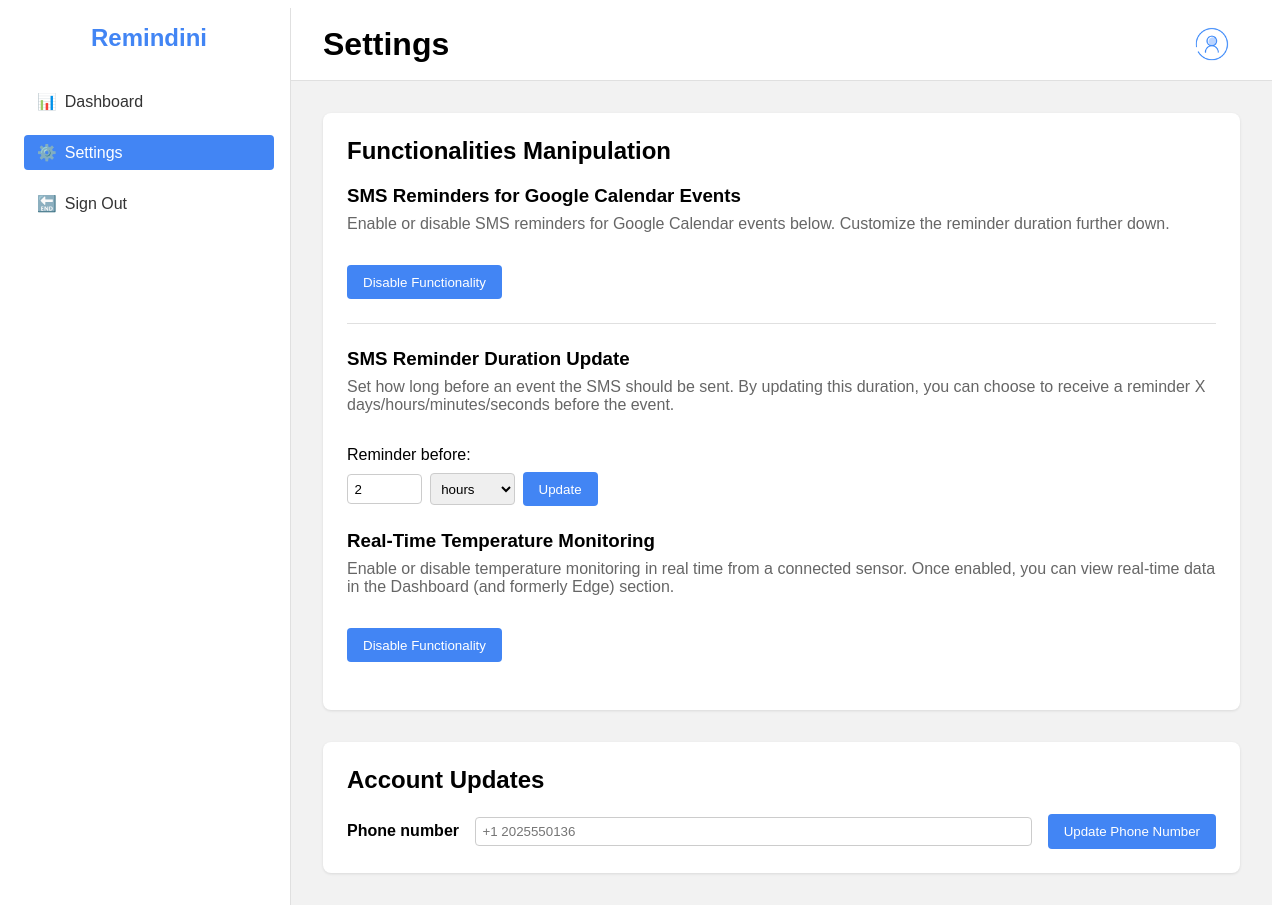
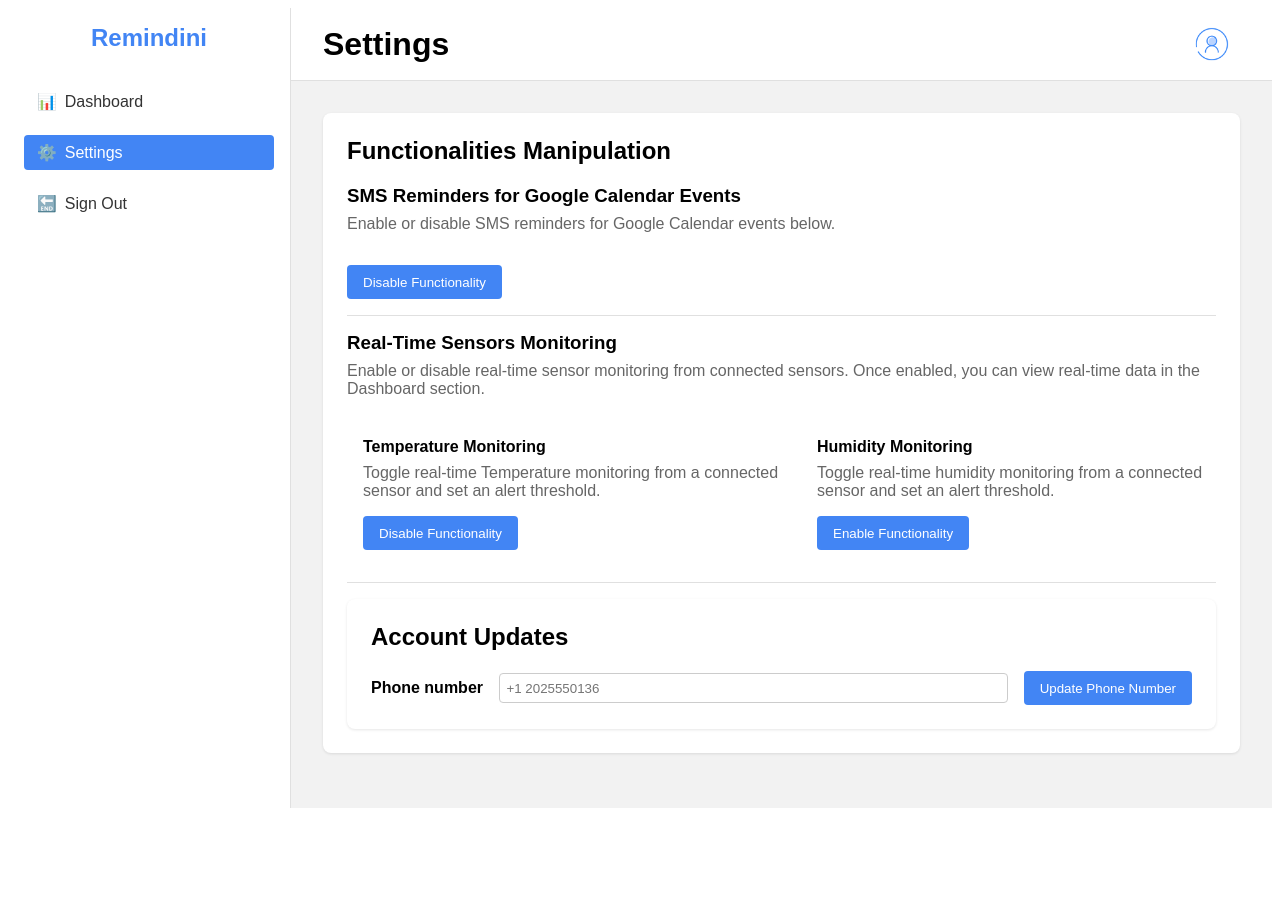
Before and after one commit to Imeneallouche/Remindini, a Flask app: template client/templates/settings.html in a window 1280 px wide. After the commit the page ends 808 px from the top, so only its background shows below. Run offline with Flask 3, Linux system fonts and the light colour scheme; the template is opened without the code that fills it, so the values that code supplies are empty.

Commit message:
settings updated

```diff
--- a/client/static/css/settings.css
+++ b/client/static/css/settings.css
@@ -97,7 +97,7 @@
   flex: 1;
   display: flex;
   flex-direction: column;
-  gap: 2rem;
+  gap: 1.5rem;
 }
 
 /* Functionalities Manipulation */
@@ -115,7 +115,9 @@
 }
 
 .functionality-item {
-  margin-bottom: 1.5rem;
+  margin-bottom: 1rem;
+  border-bottom: 1px solid #e0e0e0;
+  padding-bottom: 1rem;
 }
 
 .functionality-item h3 {
@@ -142,14 +144,9 @@
 
 /* SMS Reminder Duration Update */
 .reminder-duration-item {
-  border-top: 1px solid #e0e0e0;
+  display: none;
   padding-top: 1rem;
-}
-
-.reminder-duration-form {
-  display: flex;
-  flex-direction: column;
-  gap: 0.5rem;
+  margin-top: 0rem;
 }
 
 .duration-inputs {
@@ -171,6 +168,35 @@
   border-radius: 4px;
 }
 
+/* Threshold Settings for Temperature and Humidity */
+.threshold-settings-item {
+  display: none;
+  padding-top: 0.5rem;
+  margin-top: 0rem;
+}
+
+.threshold-settings-form {
+  margin-top: 0.5rem;
+}
+
+.threshold-inputs {
+  display: flex;
+  align-items: center;
+  gap: 0.5rem;
+  margin-top: 0.5rem;
+}
+
+.threshold-inputs input[type="number"] {
+  width: 60px;
+  padding: 0.4rem;
+  border: 1px solid #ccc;
+  border-radius: 4px;
+}
+
+.unit-label {
+  color: #666;
+}
+
 .btn-update {
   background-color: #4285f4;
   color: #fff;
@@ -182,6 +208,28 @@
 
 .btn-update:hover {
   background-color: #3071e8;
+}
+
+/* Sensor items within functionality item */
+.sensor-item {
+  margin-left: 1rem;
+  margin-bottom: 0rem;
+  padding-bottom: 1rem;
+}
+
+.sensor-item:last-child {
+  border-bottom: none;
+  margin-bottom: 0;
+  padding-bottom: 0;
+}
+
+.sensor-item h4 {
+  margin: 0.5rem 0;
+}
+
+.sensor-item p {
+  margin: 0.5rem 0 1rem;
+  color: #666;
 }
 
 /* Account Updates */
--- a/client/static/js/settings.js
+++ b/client/static/js/settings.js
@@ -6,21 +6,35 @@ const SERVER_URL = "http://<RASPBERRY_PI_IP>:5000";
 // DOM elements
 const smsToggleBtn = document.getElementById("smsToggleBtn");
 const tempToggleBtn = document.getElementById("tempToggleBtn");
+const humidityToggleBtn = document.getElementById("humidityToggleBtn");
 const phoneNumberInput = document.getElementById("phoneNumber");
 const updatePhoneBtn = document.getElementById("updatePhoneBtn");
 
+const reminderDurationItem = document.querySelector(".reminder-duration-item");
 const reminderValueInput = document.getElementById("reminderValue");
 const reminderUnitSelect = document.getElementById("reminderUnit");
 const updateReminderBtn = document.getElementById("updateReminderBtn");
+
+// Threshold setting elements
+const tempThresholdSettings = document.getElementById("tempThresholdSettings");
+const tempThresholdValue = document.getElementById("tempThresholdValue");
+const updateTempThresholdBtn = document.getElementById("updateTempThresholdBtn");
+
+const humidityThresholdSettings = document.getElementById("humidityThresholdSettings");
+const humidityThresholdValue = document.getElementById("humidityThresholdValue");
+const updateHumidityThresholdBtn = document.getElementById("updateHumidityThresholdBtn");
 
 const signOutBtn = document.getElementById("signOutBtn");
 
 // State variables
 let smsEnabled = false;
 let tempEnabled = false;
+let humidityEnabled = false;
 let currentPhoneNumber = "";
 let currentReminderValue = 2;
 let currentReminderUnit = "hours";
+let currentTempThreshold = 25;
+let currentHumidityThreshold = 60;
 
 document.addEventListener("DOMContentLoaded", () => {
   // 1. Fetch current settings from server
@@ -29,14 +43,19 @@ document.addEventListener("DOMContentLoaded", () => {
   // 2. Set up event listeners
   smsToggleBtn.addEventListener("click", toggleSmsReminders);
   tempToggleBtn.addEventListener("click", toggleRealTimeTemp);
+  humidityToggleBtn.addEventListener("click", toggleRealTimeHumidity);
   updatePhoneBtn.addEventListener("click", updatePhoneNumber);
   updateReminderBtn.addEventListener("click", updateReminderDuration);
+  updateTempThresholdBtn.addEventListener("click", updateTempThreshold);
+  updateHumidityThresholdBtn.addEventListener("click", updateHumidityThreshold);
 
   // Optional: sign out logic
+  if (signOutBtn) {
     signOutBtn.addEventListener("click", () => {
       // For example, call a logout endpoint or clear session
       window.location.href = "signin.html";
     });
+  }
 });
 
 /**
@@ -53,30 +72,39 @@ async function fetchSettings() {
     // {
     //   smsRemindersEnabled: true,
     //   realTimeTempEnabled: false,
+    //   realTimeHumidityEnabled: false,
     //   phoneNumber: "+1 2025550136",
     //   reminderValue: 2,
-    //   reminderUnit: "hours"
+    //   reminderUnit: "hours",
+    //   tempThreshold: 25,
+    //   humidityThreshold: 60
     // }
 
     smsEnabled = data.smsRemindersEnabled;
     tempEnabled = data.realTimeTempEnabled;
+    humidityEnabled = data.realTimeHumidityEnabled || false;
     currentPhoneNumber = data.phoneNumber || "+1 2025550136";
     currentReminderValue = data.reminderValue || 2;
     currentReminderUnit = data.reminderUnit || "hours";
+    currentTempThreshold = data.tempThreshold || 25;
+    currentHumidityThreshold = data.humidityThreshold || 60;
 
     // Update UI
-    smsToggleBtn.textContent = smsEnabled
-      ? "Disable Functionality"
-      : "Enable Functionality";
+    updateSmsToggleButton();
+    toggleReminderDurationVisibility();
 
-    tempToggleBtn.textContent = tempEnabled
-      ? "Disable Functionality"
-      : "Enable Functionality";
+    updateTempToggleButton();
+    toggleTempThresholdVisibility();
+
+    updateHumidityToggleButton();
+    toggleHumidityThresholdVisibility();
 
     phoneNumberInput.placeholder = currentPhoneNumber;
 
     reminderValueInput.value = currentReminderValue;
     reminderUnitSelect.value = currentReminderUnit;
+    tempThresholdValue.value = currentTempThreshold;
+    humidityThresholdValue.value = currentHumidityThreshold;
   } catch (error) {
     console.error(error);
   }
@@ -99,12 +127,32 @@ async function toggleSmsReminders() {
     const data = await response.json();
     smsEnabled = data.smsRemindersEnabled;
 
+    updateSmsToggleButton();
+    toggleReminderDurationVisibility();
+  } catch (error) {
+    console.error(error);
+    alert("Failed to toggle SMS reminders. Please try again.");
+  }
+}
+
+/**
+ * Update the SMS toggle button text and reminder duration visibility
+ */
+function updateSmsToggleButton() {
   smsToggleBtn.textContent = smsEnabled
     ? "Disable Functionality"
     : "Enable Functionality";
-  } catch (error) {
-    console.error(error);
-    alert("Failed to toggle SMS reminders. Please try again.");
+}
+
+/**
+ * Toggle the visibility of the reminder duration section
+ * based on SMS reminders enabled status
+ */
+function toggleReminderDurationVisibility() {
+  if (smsEnabled) {
+    reminderDurationItem.style.display = 'block';
+  } else {
+    reminderDurationItem.style.display = 'none';
   }
 }
 
@@ -163,12 +211,144 @@ async function toggleRealTimeTemp() {
     const data = await response.json();
     tempEnabled = data.realTimeTempEnabled;
 
+    updateTempToggleButton();
+    toggleTempThresholdVisibility();
+  } catch (error) {
+    console.error(error);
+    alert("Failed to toggle real-time temperature. Please try again.");
+  }
+}
+
+/**
+ * Update the temperature toggle button text
+ */
+function updateTempToggleButton() {
   tempToggleBtn.textContent = tempEnabled
     ? "Disable Functionality"
     : "Enable Functionality";
+}
+
+/**
+ * Toggle the visibility of the temperature threshold section
+ */
+function toggleTempThresholdVisibility() {
+  if (tempEnabled) {
+    tempThresholdSettings.style.display = 'block';
+  } else {
+    tempThresholdSettings.style.display = 'none';
+  }
+}
+
+/**
+ * Update the Temperature Threshold
+ */
+async function updateTempThreshold() {
+  const value = parseInt(tempThresholdValue.value, 10);
+
+  if (isNaN(value)) {
+    alert("Please enter a valid temperature threshold.");
+    return;
+  }
+
+  try {
+    const response = await fetch(
+      `${SERVER_URL}/api/settings/temp-threshold`,
+      {
+        method: "POST",
+        headers: { "Content-Type": "application/json" },
+        body: JSON.stringify({ threshold: value }),
+      }
+    );
+    if (!response.ok) {
+      throw new Error(`Error updating temperature threshold: ${response.status}`);
+    }
+    const data = await response.json();
+    alert(data.message || "Temperature threshold updated successfully.");
+
+    currentTempThreshold = data.tempThreshold;
+    tempThresholdValue.value = currentTempThreshold;
   } catch (error) {
     console.error(error);
-    alert("Failed to toggle real-time temperature. Please try again.");
+    alert("Failed to update temperature threshold. Please try again.");
+  }
+}
+
+/**
+ * Toggle Real-Time Humidity Monitoring
+ */
+async function toggleRealTimeHumidity() {
+  const newStatus = !humidityEnabled;
+  try {
+    const response = await fetch(`${SERVER_URL}/api/settings/real-time-humidity`, {
+      method: "POST",
+      headers: { "Content-Type": "application/json" },
+      body: JSON.stringify({ enabled: newStatus }),
+    });
+    if (!response.ok) {
+      throw new Error(`Error toggling real-time humidity: ${response.status}`);
+    }
+    const data = await response.json();
+    humidityEnabled = data.realTimeHumidityEnabled;
+
+    updateHumidityToggleButton();
+    toggleHumidityThresholdVisibility();
+  } catch (error) {
+    console.error(error);
+    alert("Failed to toggle real-time humidity. Please try again.");
+  }
+}
+
+/**
+ * Update the humidity toggle button text
+ */
+function updateHumidityToggleButton() {
+  humidityToggleBtn.textContent = humidityEnabled
+    ? "Disable Functionality"
+    : "Enable Functionality";
+}
+
+/**
+ * Toggle the visibility of the humidity threshold section
+ */
+function toggleHumidityThresholdVisibility() {
+  if (humidityEnabled) {
+    humidityThresholdSettings.style.display = 'block';
+  } else {
+    humidityThresholdSettings.style.display = 'none';
+  }
+}
+
+/**
+ * Update the Humidity Threshold
+ */
+async function updateHumidityThreshold() {
+  const value = parseInt(humidityThresholdValue.value, 10);
+
+  if (isNaN(value) || value < 0 || value > 100) {
+    alert("Please enter a valid humidity threshold (0-100%).");
+    return;
+  }
+
+  try {
+    const response = await fetch(
+      `${SERVER_URL}/api/settings/humidity-threshold`,
+      {
+        method: "POST",
+        headers: { "Content-Type": "application/json" },
+        body: JSON.stringify({ threshold: value }),
+      }
+    );
+    if (!response.ok) {
+      throw new Error(`Error updating humidity threshold: ${response.status}`);
+    }
+    const data = await response.json();
+    alert(data.message || "Humidity threshold updated successfully.");
+
+    currentHumidityThreshold = data.humidityThreshold;
+    humidityThresholdValue.value = currentHumidityThreshold;
+  } catch (error) {
+    console.error(error);
+    alert("Failed to update humidity threshold. Please try again.");
   }
 }
 
--- a/client/templates/settings.html
+++ b/client/templates/settings.html
@@ -63,21 +63,14 @@
             <h3>SMS Reminders for Google Calendar Events</h3>
             <p>
               Enable or disable SMS reminders for Google Calendar events
-                below. Customize the reminder duration further down.
+              below.
             </p>
             <button id="smsToggleBtn" class="btn-toggle">
               Disable Functionality
             </button>
-            </div>
 
-            <!-- SMS Reminder Duration Update -->
-            <div class="functionality-item reminder-duration-item">
-              <h3>SMS Reminder Duration Update</h3>
-              <p>
-                Set how long before an event the SMS should be sent. By updating
-                this duration, you can choose to receive a reminder X
-                days/hours/minutes/seconds before the event.
-              </p>
+            <!-- SMS Reminder Duration Update - will be hidden/shown based on toggle state -->
+             <div class="reminder-duration-item">
               <div class="reminder-duration-form">
                <label for="reminderValue">Reminder before:</label>
                <div class="duration-inputs">
@@ -100,20 +93,84 @@
                </div>
              </div>
             </div>
+           </div>
 
-            <!-- Real-Time Temperature Monitoring -->
+
+         <!-- Real-Time Sensor Monitoring -->
 <div class="functionality-item">
-              <h3>Real-Time Temperature Monitoring</h3>
+  <h3>Real-Time Sensors Monitoring</h3>
   <p>
-                Enable or disable temperature monitoring in real time from a
-                connected sensor. Once enabled, you can view real-time data in
-                the Dashboard (and formerly Edge) section.
+    Enable or disable real-time sensor monitoring from connected sensors. Once enabled,
+    you can view real-time data in the Dashboard section.
+  </p>
+
+  <!-- Added a container div with flex row styling -->
+  <div style="display: flex; flex-direction: row; gap: 20px;">
+    <!-- Temperature Monitoring -->
+    <div class="sensor-item">
+      <h4>Temperature Monitoring</h4>
+      <p>
+        Toggle real-time Temperature monitoring from a connected sensor and set an alert threshold.
       </p>
       <button id="tempToggleBtn" class="btn-toggle">
         Disable Functionality
       </button>
+
+      <!-- Temperature Threshold Setting - will be hidden/shown based on toggle state -->
+      <div class="threshold-settings-item" id="tempThresholdSettings">
+        <div class="threshold-settings-form">
+          <label for="tempThresholdValue">Alert threshold:</label>
+          <div class="threshold-inputs">
+            <input
+              type="number"
+              id="tempThresholdValue"
+              name="tempThresholdValue"
+              min="0"
+              value="25"
+            />
+            <span class="unit-label">°C</span>
+            <button id="updateTempThresholdBtn" class="btn-update">
+              Update
+            </button>
           </div>
         </div>
+      </div>
+    </div>
+
+    <!-- Humidity Monitoring -->
+    <div class="sensor-item">
+      <h4>Humidity Monitoring</h4>
+      <p>
+        Toggle real-time humidity monitoring from a connected sensor and set an alert threshold.
+      </p>
+      <button id="humidityToggleBtn" class="btn-toggle">
+        Enable Functionality
+      </button>
+
+      <!-- Humidity Threshold Setting - will be hidden/shown based on toggle state -->
+      <div class="threshold-settings-item" id="humidityThresholdSettings">
+        <div class="threshold-settings-form">
+          <label for="humidityThresholdValue">Alert threshold:</label>
+          <div class="threshold-inputs">
+            <input
+              type="number"
+              id="humidityThresholdValue"
+              name="humidityThresholdValue"
+              min="0"
+              max="100"
+              value="60"
+            />
+            <span class="unit-label">%</span>
+            <button id="updateHumidityThresholdBtn" class="btn-update">
+              Update
+            </button>
+          </div>
+        </div>
+      </div>
+    </div>
+  </div>
+</div>
+
 
           <!-- Account Updates -->
           <div class="account-updates">
```
Lines whose indentation alone changed are shown as unchanged.
